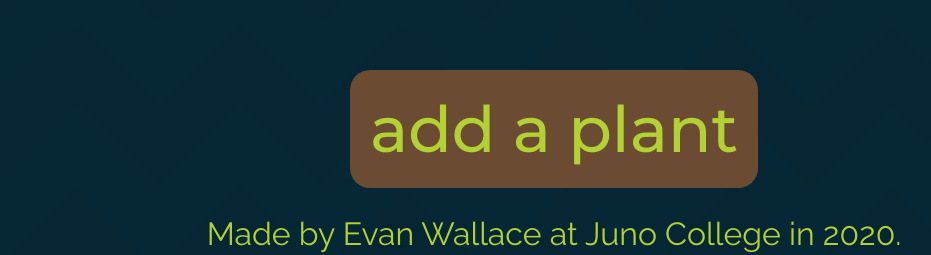
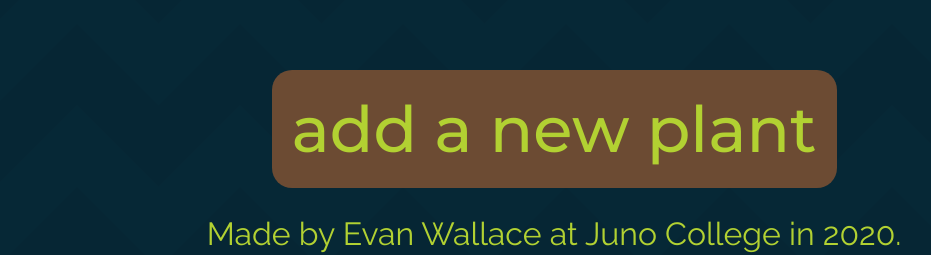
Before and after one commit to epwallace/sapling, a React (Create React App) app: page / in a window 1280 px wide. Shown: the part 628-883 px from the top of the page, without its empty margins (86-1017 px from the left). Built offline with nearby package versions, Linux system fonts and the light colour scheme; no server answers; the database is empty.

Commit message:
code organization and commenting

```diff
--- a/src/App.js
+++ b/src/App.js
@@ -53,6 +53,13 @@ class App extends Component {
     });
   }
 
+  // update state as user types into form inputs
+  handleChange = (event) => {
+    this.setState ({
+      [event.target.id]: event.target.value,
+    });
+  };
+
   // launches the new entry modal
   startNewEntry = (plant) => {
     this.setState({
@@ -75,13 +82,6 @@ class App extends Component {
 
     // reset state and close modal
     this.closeModal();
-  };
-
-  // update state as user types into form inputs
-  handleChange = (event) => {
-    this.setState ({
-      [event.target.id]: event.target.value,
-    });
   };
 
   // when a user clicks a tile, launch a modal with the relevant plant entry
@@ -152,7 +152,7 @@ class App extends Component {
     })
   }
 
-  //
+  // read this.state.modalType to determine what content should be returned
   getModalContent = () => {
     const { modalType } = this.state;
     if (modalType === 'newPlant') {
@@ -192,6 +192,7 @@ class App extends Component {
   render() {
     return (
       <div className="App">
+        {/* --- modal section --- */}
         <ReactModal
           isOpen={this.state.modalActive}
           onRequestClose={this.closeModal}
@@ -208,8 +209,10 @@ class App extends Component {
           {this.getModalContent()}
         </ReactModal>
 
+        {/* --- header section --- */}
         <Header />
 
+        {/* --- main section --- */}
         <main>
           <section className="collection wrapper">
             <h2>your collection</h2>
@@ -228,11 +231,12 @@ class App extends Component {
 
             {/* launch form for submitting a new plant */}
             <button className='addPlantButton' onClick={this.startNewEntry}>
-              add a plant
+              add a new plant
             </button>
           </section>
         </main>
 
+        {/* --- footer section --- */}
         <Footer />
       </div>
     );
```
